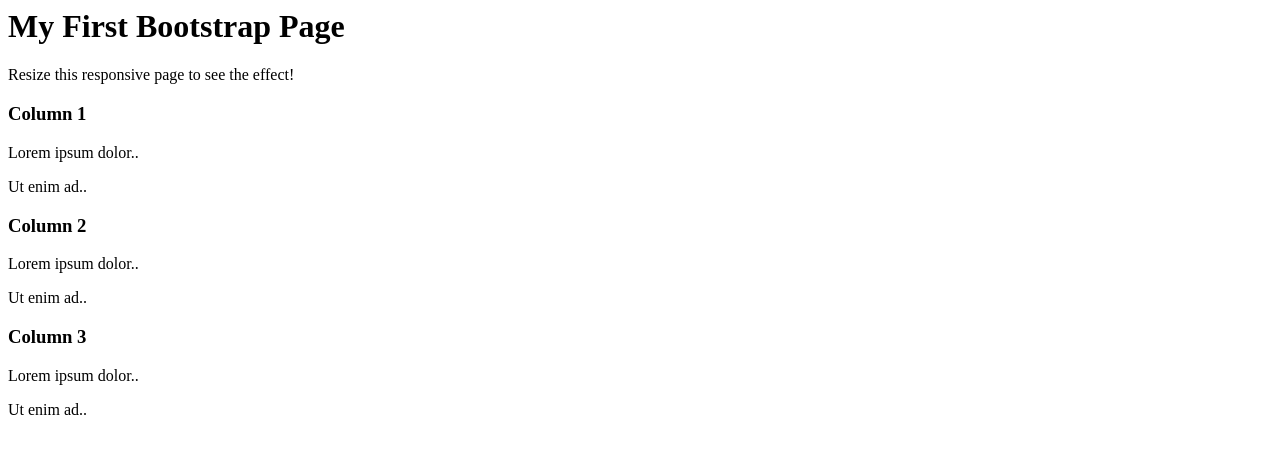
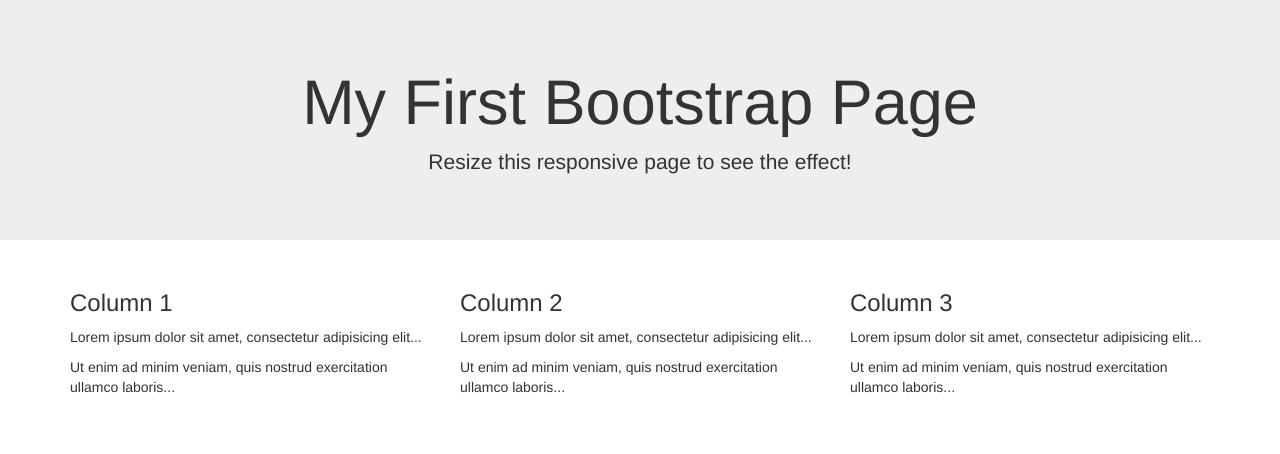
Before and after one commit to ImpressedByRocks/ImpressedByRocks.github.io, a plain HTML site: page index.html in a window 1280 px wide. Drawn offline with nearby package versions, Linux system fonts and the light colour scheme.

Commit message:
boostrap?

```diff
--- a/index.html
+++ b/index.html
@@ -1,3 +1,15 @@
+<!DOCTYPE html>
+<html lang="en">
+<head>
+  <title>Bootstrap Example</title>
+  <meta charset="utf-8">
+  <meta name="viewport" content="width=device-width, initial-scale=1">
+  <link rel="stylesheet" href="https://maxcdn.bootstrapcdn.com/bootstrap/3.3.7/css/bootstrap.min.css">
+  <script src="https://ajax.googleapis.com/ajax/libs/jquery/3.2.0/jquery.min.js"></script>
+  <script src="https://maxcdn.bootstrapcdn.com/bootstrap/3.3.7/js/bootstrap.min.js"></script>
+</head>
+<body>
+
 <div class="jumbotron text-center">
   <h1>My First Bootstrap Page</h1>
   <p>Resize this responsive page to see the effect!</p>
@@ -7,18 +19,21 @@
   <div class="row">
     <div class="col-sm-4">
       <h3>Column 1</h3>
-      <p>Lorem ipsum dolor..</p>
-      <p>Ut enim ad..</p>
+      <p>Lorem ipsum dolor sit amet, consectetur adipisicing elit...</p>
+      <p>Ut enim ad minim veniam, quis nostrud exercitation ullamco laboris...</p>
     </div>
     <div class="col-sm-4">
       <h3>Column 2</h3>
-      <p>Lorem ipsum dolor..</p>
-      <p>Ut enim ad..</p>
+      <p>Lorem ipsum dolor sit amet, consectetur adipisicing elit...</p>
+      <p>Ut enim ad minim veniam, quis nostrud exercitation ullamco laboris...</p>
     </div>
     <div class="col-sm-4">
       <h3>Column 3</h3>
-      <p>Lorem ipsum dolor..</p>
-      <p>Ut enim ad..</p>
+      <p>Lorem ipsum dolor sit amet, consectetur adipisicing elit...</p>
+      <p>Ut enim ad minim veniam, quis nostrud exercitation ullamco laboris...</p>
     </div>
   </div>
 </div>
+
+</body>
+</html>
```
